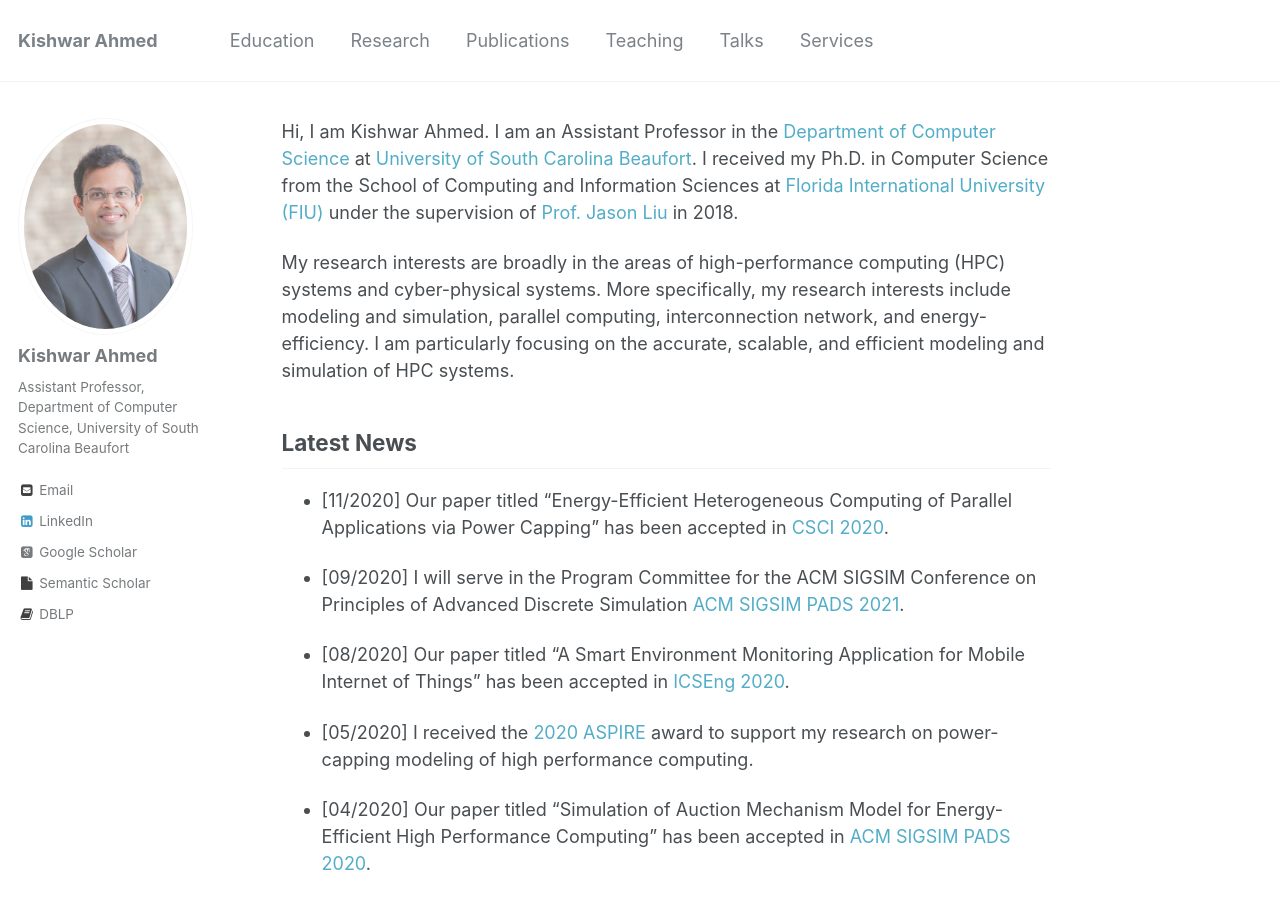
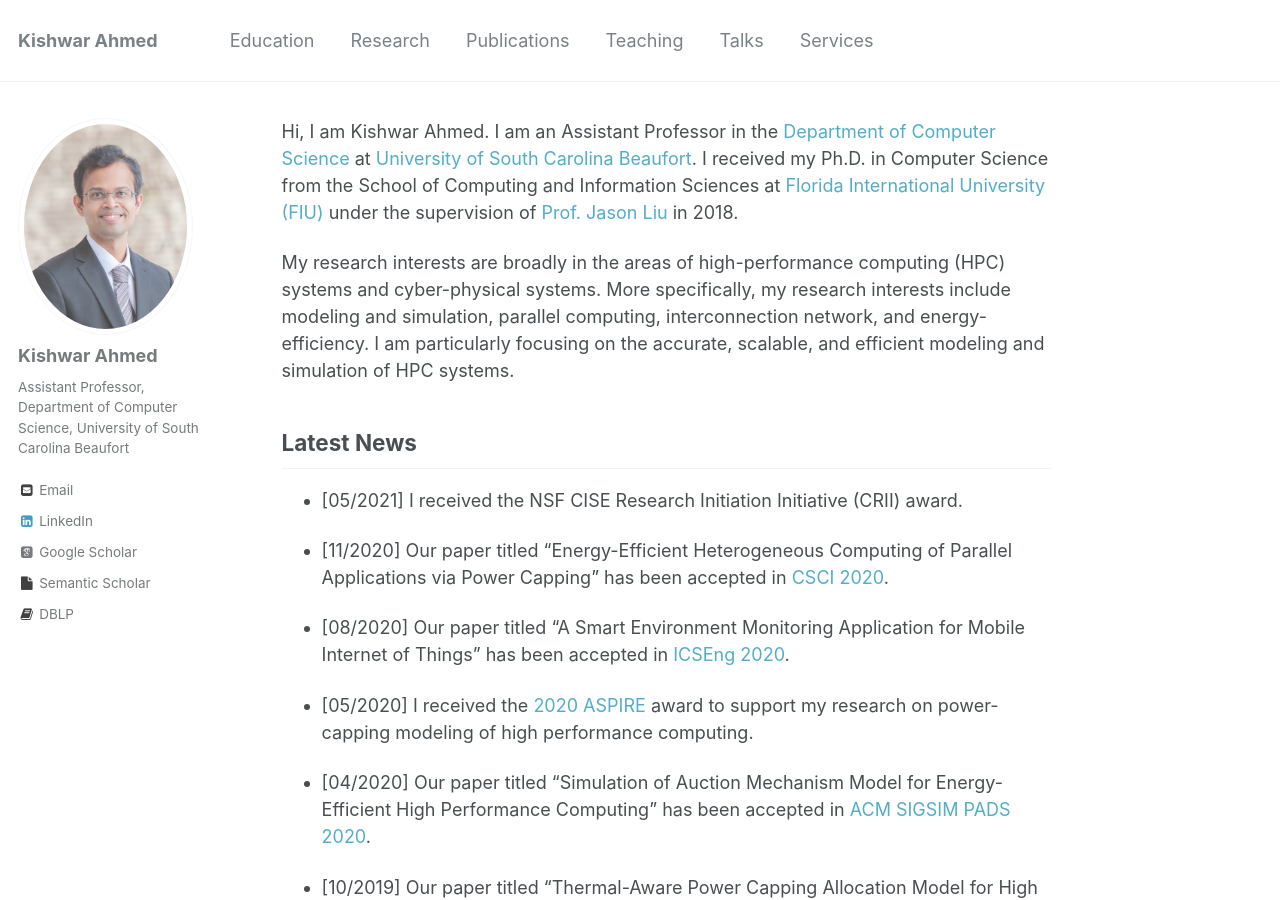
Before and after one commit to kishwarbd/kishwarbd.github.io, a Jekyll site: the page built from _pages/about.md, in a window 1280 px wide and 900 px high. Built offline with Jekyll 4.4.1, drawn with Linux system fonts in a browser that asks for light colours; some web fonts are replaced.

Commit message:
award update

```diff
--- a/_pages/about.md
+++ b/_pages/about.md
@@ -18,9 +18,9 @@ computing (HPC) systems and cyber-physical systems. More specifically, my resear
 
 ## Latest News
 
+* [05/2021] I received the NSF CISE Research Initiation Initiative (CRII) award.
+
 * [11/2020] Our paper titled “Energy-Efficient Heterogeneous Computing of Parallel Applications via Power Capping” has been accepted in [CSCI 2020](https://www.american-cse.org/csci2020/).
-
-* [09/2020] I will serve in the Program Committee for the ACM SIGSIM Conference on Principles of Advanced Discrete Simulation [ACM SIGSIM PADS 2021](https://www.acm-sigsim-pads.org/).
 
 * [08/2020] Our paper titled “A Smart Environment Monitoring Application for Mobile Internet of Things” has been accepted in [ICSEng 2020](http://www.icseng.com/).
 
```
